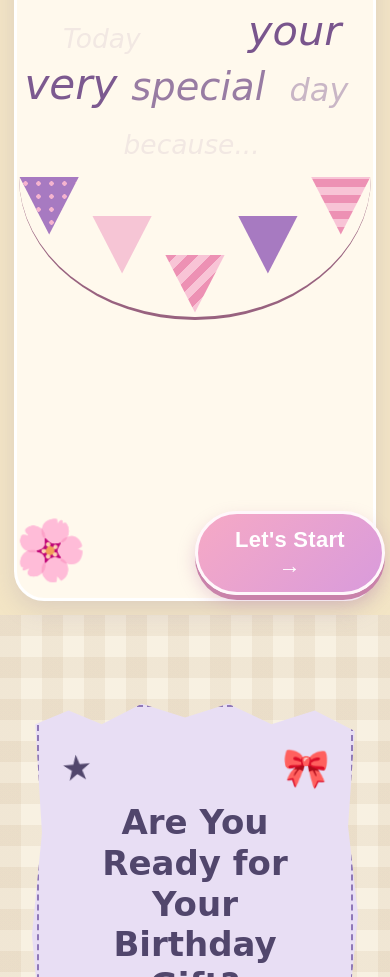
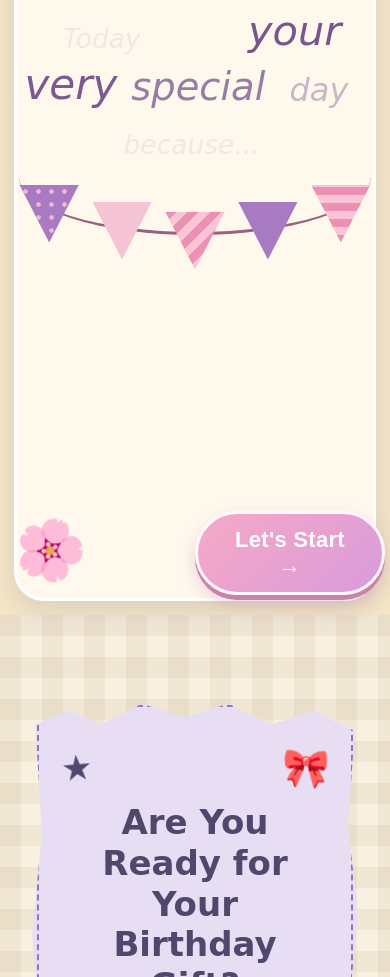
Before and after one commit to Shilpi1611/spider-birthday, a plain HTML site: page index.html in a window 390 px wide. Shown: the part 1073-2050 px from the top of the page. Drawn offline with Linux system fonts and the light colour scheme.

Commit message:
Update index.html

```diff
--- a/index.html
+++ b/index.html
@@ -2910,6 +2910,50 @@ left: 18px;
   color: #b18ba9;
   opacity: 1;
 }
+  /* FINAL BUNTING FIX */
+#s4 .birthday-bunting {
+  position: relative !important;
+  display: flex !important;
+  justify-content: space-between !important;
+  align-items: flex-start !important;
+  height: 190px !important;
+  overflow: visible !important;
+}
+
+#s4 .birthday-bunting::before {
+  content: "" !important;
+  position: absolute !important;
+  top: 0 !important;
+  left: 0 !important;
+  width: 100% !important;
+  height: 55px !important;
+  border: 0 !important;
+  border-bottom: 3px solid #98627f !important;
+  border-radius: 0 0 50% 50% / 0 0 100% 100% !important;
+  z-index: 5 !important;
+  pointer-events: none !important;
+}
+
+#s4 .birthday-bunting .flag {
+  position: relative !important;
+  z-index: 6 !important;
+  flex: 0 0 17% !important;
+  margin: 0 !important;
+}
+
+#s4 .birthday-bunting .flag:nth-child(1),
+#s4 .birthday-bunting .flag:nth-child(5) {
+  margin-top: 8px !important;
+}
+
+#s4 .birthday-bunting .flag:nth-child(2),
+#s4 .birthday-bunting .flag:nth-child(4) {
+  margin-top: 25px !important;
+}
+
+#s4 .birthday-bunting .flag:nth-child(3) {
+  margin-top: 35px !important;
+}
 </style>
 </head>
 <body>
```
